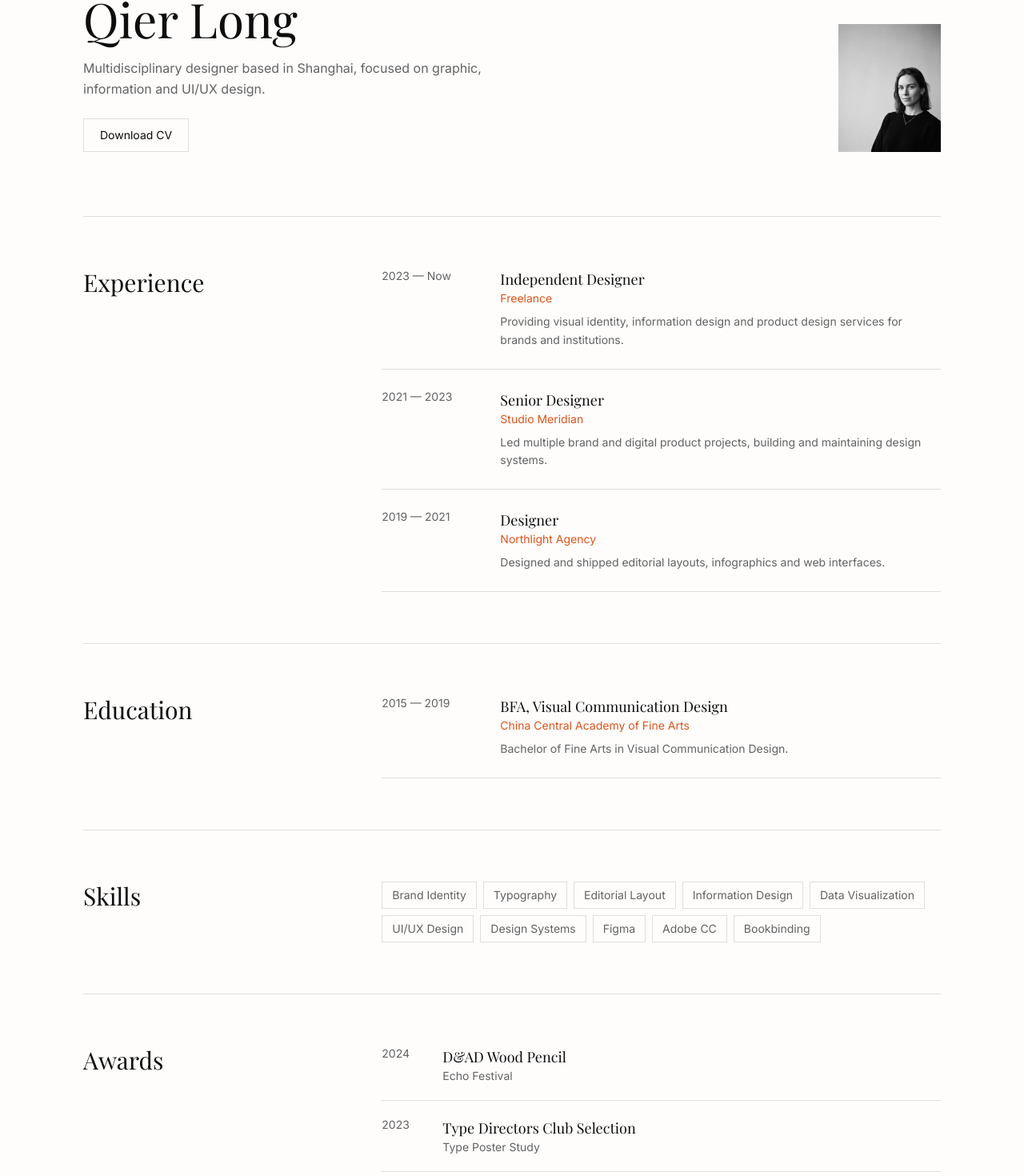
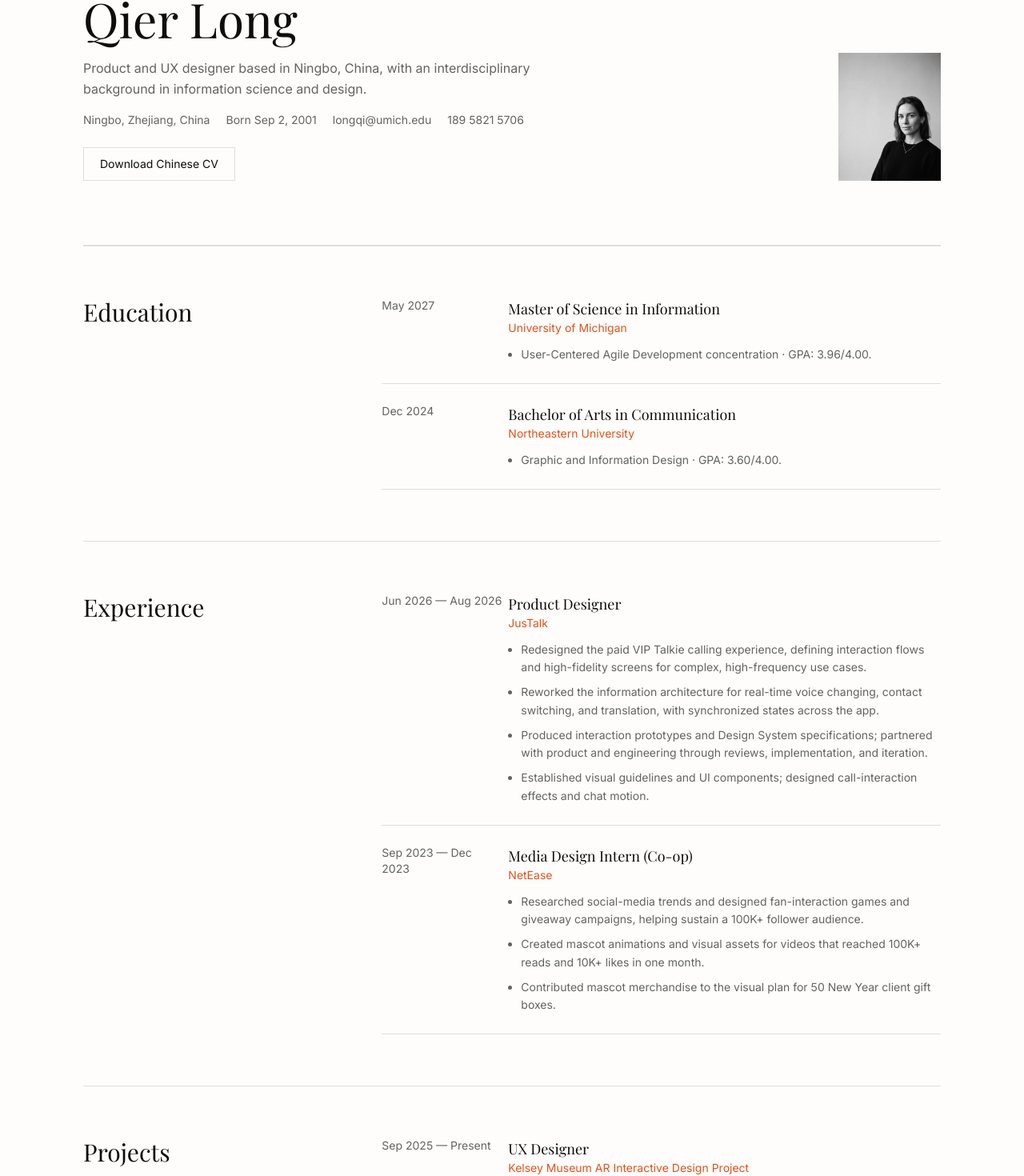
Before and after one commit to QierLong92/Portfolio-2027, a Next.js app: page /resume in a window 1280 px wide. Shown: the part 203-1673 px from the top of the page at 80% size. Built offline with nearby package versions, Linux system fonts and the light colour scheme; a web font is replaced by a local one.

Commit message:
Add resume

```diff
--- a/app/resume/page.tsx
+++ b/app/resume/page.tsx
@@ -4,182 +4,86 @@ import { Localized } from '@/components/localized'
 
 export const metadata: Metadata = {
   title: 'Resume — Qier Long',
-  description: 'Qier Long’s design experience, skills, and honors.',
+  description: 'Qier Long’s education, product-design experience, projects, and skills.',
 }
 
-const experience = [
-  {
-    period: '2023 — Now',
-    role: { en: 'Independent Designer', zh: '独立设计师' },
-    org: { en: 'Freelance', zh: '自由职业' },
-    desc: { en: 'Providing visual identity, information design and product design services for brands and institutions.', zh: '为品牌与机构提供视觉识别、信息设计与产品设计服务。' },
-  },
-  {
-    period: '2021 — 2023',
-    role: { en: 'Senior Designer', zh: '高级设计师' },
-    org: { en: 'Studio Meridian', zh: '子午线工作室' },
-    desc: { en: 'Led multiple brand and digital product projects, building and maintaining design systems.', zh: '主导多个品牌与数字产品项目，建立并维护设计系统。' },
-  },
-  {
-    period: '2019 — 2021',
-    role: { en: 'Designer', zh: '设计师' },
-    org: { en: 'Northlight Agency', zh: '北光创意机构' },
-    desc: { en: 'Designed and shipped editorial layouts, infographics and web interfaces.', zh: '参与编辑排版、信息图与网页界面的设计与落地。' },
-  },
+type Translation = { en: string; zh: string }
+type ResumeItem = { period: string; role: Translation; org: Translation; highlights: Translation[] }
+const t = (en: string, zh: string): Translation => ({ en, zh })
+
+const education: ResumeItem[] = [
+  { period: 'May 2027', role: t('Master of Science in Information', '信息科学硕士（MSI）'), org: t('University of Michigan', '密歇根大学'), highlights: [t('User-Centered Agile Development concentration · GPA: 3.96/4.00.', '用户中心化敏捷开发方向；GPA：3.96/4.00。')] },
+  { period: 'Dec 2024', role: t('Bachelor of Arts in Communication', '文学学士（传播学）'), org: t('Northeastern University', '美国东北大学'), highlights: [t('Graphic and Information Design · GPA: 3.60/4.00.', '平面与信息设计；GPA：3.60/4.00。')] },
 ]
 
-const education = [
-  {
-    period: '2015 — 2019',
-    role: { en: 'BFA, Visual Communication Design', zh: '视觉传达设计学士' },
-    org: { en: 'China Central Academy of Fine Arts', zh: '中央美术学院' },
-    desc: { en: 'Bachelor of Fine Arts in Visual Communication Design.', zh: '视觉传达设计艺术学士学位。' },
-  },
+const experience: ResumeItem[] = [
+  { period: 'Jun 2026 — Aug 2026', role: t('Product Designer', '产品设计师'), org: t('JusTalk', 'JusTalk'), highlights: [
+    t('Redesigned the paid VIP Talkie calling experience, defining interaction flows and high-fidelity screens for complex, high-frequency use cases.', '深度参与付费 VIP Talkie 通话功能升级，主导高频复杂场景的交互流程梳理与高保真界面设计。'),
+    t('Reworked the information architecture for real-time voice changing, contact switching, and translation, with synchronized states across the app.', '针对实时变声、动态更改联系人和实时翻译等多线程功能重构信息架构，并打通与 App 其他模块的状态与视觉同步。'),
+    t('Produced interaction prototypes and Design System specifications; partnered with product and engineering through reviews, implementation, and iteration.', '输出高保真交互原型与 Design System 规范，并协同产品、前后端团队完成评审、走查与版本迭代。'),
+    t('Established visual guidelines and UI components; designed call-interaction effects and chat motion.', '负责 App 主题 UI 视觉设计与标准化组件，并设计通话互动特效和聊天动效体验。'),
+  ] },
+  { period: 'Sep 2023 — Dec 2023', role: t('Media Design Intern (Co-op)', '媒体设计实习生（Co-op）'), org: t('NetEase', '网易'), highlights: [
+    t('Researched social-media trends and designed fan-interaction games and giveaway campaigns, helping sustain a 100K+ follower audience.', '结合社交媒体热点研究线上小游戏受欢迎度，设计粉丝互动游戏、抽奖活动等内容，助力账号巩固 10 万+粉丝规模。'),
+    t('Created mascot animations and visual assets for videos that reached 100K+ reads and 10K+ likes in one month.', '独立完成品牌吉祥物系列动画及配套视觉元素设计，相关宣传视频上线一个月内获 10 万+阅读与 1 万+点赞。'),
+    t('Contributed mascot merchandise to the visual plan for 50 New Year client gift boxes.', '参与新年礼盒整体视觉规划，完成 50 份客户赠礼礼盒中吉祥物衍生产品的设计工作。'),
+  ] },
 ]
 
-const skills = [
-  ['Brand Identity', '品牌识别'], ['Typography', '字体设计'], ['Editorial Layout', '编辑排版'],
-  ['Information Design', '信息设计'], ['Data Visualization', '数据可视化'], ['UI/UX Design', 'UI/UX 设计'],
-  ['Design Systems', '设计系统'], ['Figma', 'Figma'], ['Adobe CC', 'Adobe CC'], ['Bookbinding', '书籍装帧'],
+const projects: ResumeItem[] = [
+  { period: 'Sep 2025 — Present', role: t('UX Designer', 'UX 设计师'), org: t('Kelsey Museum AR Interactive Design Project', 'Kelsey 博物馆 AR 互动设计项目'), highlights: [
+    t('Studied virtual-exhibition patterns across 12 leading museums and proposed a mobile AR treasure-hunt experience.', '与设计团队调研全球 12 家头部博物馆虚拟展陈项目，提出移动端 AR 寻宝体验方案。'),
+    t('Created mobile information architecture, wireframes, AR flows, and high-fidelity prototypes; the proposal became the team’s sole implementation prototype.', '独立完成移动端信息架构、线框图及 AR 交互流程设计，并制作高保真界面，方案成为团队唯一落地原型。'),
+    t('Ran five rounds of age-segmented testing, iterated tutorials and a personal collection feature, and coordinated 3D artifact scan and AR-recognition implementation.', '组织 5 轮分年龄段用户测试，迭代引导教程与个人藏品库，并协同完成 3D 文物扫描模型导入和 AR 识别联调。'),
+  ] },
+  { period: 'Mar 2026 — Apr 2026', role: t('UX Designer', 'UX 设计师'), org: t('Saline Music Repair App Design', 'Saline Music Repair 应用设计'), highlights: [
+    t('Identified unclear pricing, opaque repair progress, and inefficient communication through store visits and user interviews.', '通过门店走访与乐器用户深度访谈，梳理出维修流程中定价模糊、进度黑箱、沟通低效等痛点。'),
+    t('Designed pricing, progress tracking, pickup navigation, and end-to-end flows from registration through payment.', '整合咨询查询、服务定价、进度跟踪与取件导航，并设计从注册登录到支付的全链路交互。'),
+    t('Built a mobile design system with typography, color, card components, prototypes, and interaction documentation.', '建立统一的移动端设计规范，包含字体层级、色彩系统、卡片组件，并输出完整高保真原型与交互说明。'),
+  ] },
+  { period: 'Jan 2026 — Mar 2026', role: t('UX Designer', 'UX 设计师'), org: t('NYPD Pizza Website Redesign', 'NYPD 披萨店网站重设计'), highlights: [
+    t('Benchmarked four competitors across navigation, ordering efficiency, and brand presentation.', '与另一名设计师协作，对标 Joe’s Pizza、Domino’s 等 4 家竞品，完成导航、点餐效率与品牌呈现的体验对标。'),
+    t('Reorganized menu browsing, ordering, store information, and brand-story content; streamlined product-to-cart flows.', '重新梳理菜单浏览、在线点餐、门店信息与品牌故事四大板块，优化菜品分类、定制选项与加购路径。'),
+    t('Delivered responsive designs for phone, tablet, and desktop with a New York–style visual language.', '完成手机、平板与桌面端的响应式设计，并强化贴合纽约风格披萨店定位的品牌视觉语言。'),
+  ] },
+  { period: 'Sep 2025 — Dec 2025', role: t('Product Researcher', '产品调研'), org: t('Salesforce AI Product Research', 'Salesforce AI 产品调研'), highlights: [
+    t('Created a data-privacy research plan for Education Cloud AI with segmentation, interview guides, and an analysis framework.', '承接 Salesforce Education Cloud AI 产品数据隐私管理研究需求，设计包含用户分层、访谈提纲与分析框架的完整研究方案。'),
+    t('Studied information-security practices at eight universities and five companies, then delivered three solution directions and a final research report.', '调研 8 所高校与 5 家企业的信息安全管理现状，提出 3 类针对性解决方案并交付完整研究报告。'),
+  ] },
+  { period: 'Sep 2025 — Dec 2025', role: t('Product Manager', '产品经理'), org: t('South China Morning Post Product Iteration', '南华早报产品迭代'), highlights: [
+    t('Analyzed SCMP free-reading issues, identifying stale content and weak alignment with social trends as core user pain points.', '承接 SCMP App 产品优化需求，拆解新版免费阅读板块问题，挖掘内容滞后、脱离社会热点等核心体验痛点。'),
+    t('Led target-user interviews and consolidated needs into an actionable requirements list and implementable improvement proposal.', '主导筛选核心目标用户并开展深度访谈，沉淀用户需求清单，结合业务目标形成可落地的产品迭代方案。'),
+  ] },
 ]
 
-const awards = [
-  { year: '2024', title: ['D&AD Wood Pencil', 'D&AD 木铅笔奖'], note: ['Echo Festival', 'Echo 音乐节'] },
-  { year: '2023', title: ['Type Directors Club Selection', '字体指导俱乐部入选'], note: ['Type Poster Study', '字体海报研究'] },
-  { year: '2022', title: ['Kantar Information is Beautiful Award', 'Kantar 信息之美奖'], note: ['City Breath Atlas', '城市呼吸数据图谱'] },
+const skillGroups = [
+  { label: t('Design & Prototyping', '设计与原型制作'), items: t('Figma · Adobe Photoshop · Illustrator · InDesign · XD · After Effects · Procreate · Unity', 'Figma · Adobe Photoshop · Illustrator · InDesign · XD · After Effects · Procreate · Unity') },
+  { label: t('Front-End Development', '前端开发'), items: t('Python · SQL · HTML · CSS · JavaScript · React.js', 'Python · SQL · HTML · CSS · JavaScript · React.js') },
+  { label: t('User Research & UX Methods', '用户研究与 UX 方法'), items: t('User interviews · Inclusive UX testing · Personas · Wireframes · Accessibility evaluation', '用户访谈 · 包容性用户体验测试 · 用户画像 · 线框图 · 无障碍性评估') },
+  { label: t('Languages', '语言能力'), items: t('English (GRE: 321) · Chinese (Native)', '英语（GRE：321）· 中文（母语）') },
 ]
 
+const assessment = [
+  t('Interdisciplinary background in information science and design communication, focused on user-centered design and technical awareness.', '拥有信息科学与设计传播跨学科背景，专注用户中心化设计方法，具备扎实的理论基础与技术认知。'),
+  t('Full-lifecycle experience from user research and interaction design through delivery across multiple digital-product industries.', '参与过从用户调研、交互设计到落地交付的全流程项目，积累了多行业数字产品设计与研究经验。'),
+  t('Detail-oriented and collaborative, with cross-functional communication, project-coordination, and rapid learning skills.', '具备良好的跨团队沟通与项目协调能力，注重细节与用户体验，能够快速学习并应用新技术。'),
+]
+
+function ResumeList({ items }: { items: ResumeItem[] }) {
+  return <ul className="flex flex-col">{items.map((item) => <li key={`${item.org.en}-${item.period}`} className="grid grid-cols-1 gap-2 border-b border-border py-6 first:pt-0 md:grid-cols-[150px_1fr]"><span className="text-sm text-muted-foreground">{item.period}</span><div><h3 className="font-serif text-lg"><Localized en={item.role.en} zh={item.role.zh} /></h3><p className="text-sm text-accent"><Localized en={item.org.en} zh={item.org.zh} /></p><ul className="mt-3 flex list-disc flex-col gap-2 pl-4 text-sm leading-relaxed text-muted-foreground">{item.highlights.map((highlight) => <li key={highlight.en}><Localized en={highlight.en} zh={highlight.zh} /></li>)}</ul></div></li>)}</ul>
+}
+
+function ResumeSection({ title, children }: { title: Translation; children: React.ReactNode }) {
+  return <section className="grid gap-x-12 gap-y-10 border-t border-border py-16 md:grid-cols-3"><h2 className="font-serif text-2xl md:text-3xl"><Localized en={title.en} zh={title.zh} /></h2><div className="md:col-span-2">{children}</div></section>
+}
+
 export default function ResumePage() {
-  return (
-    <main className="mx-auto max-w-6xl px-6 md:px-10">
-      {/* Header */}
-      <section className="border-b border-border py-16 md:py-20">
-        <div className="flex flex-col gap-10 md:flex-row md:items-end md:justify-between">
-          <div>
-            <p className="text-sm text-muted-foreground"><Localized en="Resume" zh="简历" /></p>
-            <h1 className="mt-4 font-serif text-4xl leading-[1.1] md:text-6xl">
-              Qier Long
-            </h1>
-            <p className="mt-4 max-w-xl text-base leading-relaxed text-muted-foreground">
-              <Localized en="Multidisciplinary designer based in Shanghai, focused on graphic, information and UI/UX design." zh="现居上海的跨学科设计师，专注于平面、信息与 UI/UX 设计。" />
-            </p>
-            <a
-              href="mailto:hello@linlan.design"
-              className="mt-6 inline-flex items-center gap-2 border border-border px-5 py-2.5 text-sm transition-colors hover:border-foreground"
-            >
-              <Localized en="Download CV" zh="下载简历" />
-            </a>
-          </div>
-          <div className="relative h-40 w-32 shrink-0 overflow-hidden bg-muted grayscale">
-            <Image
-              src="/portrait.png"
-              alt="Portrait of Qier Long"
-              fill
-              sizes="128px"
-              className="object-cover"
-            />
-          </div>
-        </div>
-      </section>
-
-      {/* Experience + Education */}
-      <section className="grid gap-x-12 gap-y-16 py-16 md:grid-cols-3">
-        <h2 className="font-serif text-2xl md:text-3xl">
-          <Localized en="Experience" zh="经历" />
-        </h2>
-        <div className="md:col-span-2">
-          <ul className="flex flex-col">
-            {experience.map((item) => (
-              <li
-                key={item.role.en}
-                className="grid grid-cols-1 gap-2 border-b border-border py-6 first:pt-0 md:grid-cols-[140px_1fr]"
-              >
-                <span className="text-sm text-muted-foreground">
-                  {item.period}
-                </span>
-                <div>
-                  <h3 className="font-serif text-lg"><Localized en={item.role.en} zh={item.role.zh} /></h3>
-                  <p className="text-sm text-accent"><Localized en={item.org.en} zh={item.org.zh} /></p>
-                  <p className="mt-2 text-sm leading-relaxed text-muted-foreground">
-                    <Localized en={item.desc.en} zh={item.desc.zh} />
-                  </p>
-                </div>
-              </li>
-            ))}
-          </ul>
-        </div>
-      </section>
-
-      <section className="grid gap-x-12 gap-y-16 border-t border-border py-16 md:grid-cols-3">
-        <h2 className="font-serif text-2xl md:text-3xl">
-          <Localized en="Education" zh="教育" />
-        </h2>
-        <div className="md:col-span-2">
-          <ul className="flex flex-col">
-            {education.map((item) => (
-              <li
-                key={item.role.en}
-                className="grid grid-cols-1 gap-2 border-b border-border py-6 first:pt-0 md:grid-cols-[140px_1fr]"
-              >
-                <span className="text-sm text-muted-foreground">
-                  {item.period}
-                </span>
-                <div>
-                  <h3 className="font-serif text-lg"><Localized en={item.role.en} zh={item.role.zh} /></h3>
-                  <p className="text-sm text-accent"><Localized en={item.org.en} zh={item.org.zh} /></p>
-                  <p className="mt-2 text-sm leading-relaxed text-muted-foreground">
-                    <Localized en={item.desc.en} zh={item.desc.zh} />
-                  </p>
-                </div>
-              </li>
-            ))}
-          </ul>
-        </div>
-      </section>
-
-      {/* Skills */}
-      <section className="grid gap-x-12 gap-y-8 border-t border-border py-16 md:grid-cols-3">
-        <h2 className="font-serif text-2xl md:text-3xl">
-          <Localized en="Skills" zh="技能" />
-        </h2>
-        <div className="flex flex-wrap gap-2 md:col-span-2">
-          {skills.map(([en, zh]) => (
-            <span
-              key={en}
-              className="border border-border px-3 py-1.5 text-sm text-muted-foreground"
-            >
-              <Localized en={en} zh={zh} />
-            </span>
-          ))}
-        </div>
-      </section>
-
-      {/* Awards */}
-      <section className="grid gap-x-12 gap-y-8 border-t border-border py-16 md:grid-cols-3">
-        <h2 className="font-serif text-2xl md:text-3xl">
-          <Localized en="Awards" zh="荣誉" />
-        </h2>
-        <div className="md:col-span-2">
-          <ul className="flex flex-col">
-            {awards.map((item) => (
-              <li
-                key={item.title[0]}
-                className="grid grid-cols-[60px_1fr] gap-4 border-b border-border py-5 first:pt-0"
-              >
-                <span className="text-sm text-muted-foreground">
-                  {item.year}
-                </span>
-                <div className="flex flex-col">
-                  <span className="font-serif text-lg"><Localized en={item.title[0]} zh={item.title[1]} /></span>
-                  <span className="text-sm text-muted-foreground">
-                    <Localized en={item.note[0]} zh={item.note[1]} />
-                  </span>
-                </div>
-              </li>
-            ))}
-          </ul>
-        </div>
-      </section>
-    </main>
-  )
+  return <main className="mx-auto max-w-6xl px-6 md:px-10">
+    <section className="border-b border-border py-16 md:py-20"><div className="flex flex-col gap-10 md:flex-row md:items-end md:justify-between"><div><p className="text-sm text-muted-foreground"><Localized en="Resume" zh="简历" /></p><h1 className="mt-4 font-serif text-4xl leading-[1.1] md:text-6xl">Qier Long</h1><p className="mt-4 max-w-xl text-base leading-relaxed text-muted-foreground"><Localized en="Product and UX designer based in Ningbo, China, with an interdisciplinary background in information science and design." zh="现居浙江省宁波市，拥有信息科学与设计跨学科背景的产品与 UX 设计师。" /></p><div className="mt-4 flex flex-wrap gap-x-5 gap-y-2 text-sm text-muted-foreground"><span><Localized en="Ningbo, Zhejiang, China" zh="浙江省宁波市" /></span><span><Localized en="Born Sep 2, 2001" zh="生日：2001 年 9 月 2 日" /></span><a href="mailto:longqi@umich.edu" className="hover:text-accent">longqi@umich.edu</a><a href="tel:+8618958215706" className="hover:text-accent">189 5821 5706</a></div><a href="/resume/qier-long-chinese-cv.pdf" download className="mt-6 inline-flex items-center gap-2 border border-border px-5 py-2.5 text-sm transition-colors hover:border-foreground"><Localized en="Download Chinese CV" zh="下载中文简历" /></a></div><div className="relative h-40 w-32 shrink-0 overflow-hidden bg-muted grayscale"><Image src="/portrait.png" alt="Portrait of Qier Long" fill sizes="128px" className="object-cover" /></div></div></section>
+    <ResumeSection title={t('Education', '教育背景')}><ResumeList items={education} /></ResumeSection>
+    <ResumeSection title={t('Experience', '实习经历')}><ResumeList items={experience} /></ResumeSection>
+    <ResumeSection title={t('Projects', '项目经历')}><ResumeList items={projects} /></ResumeSection>
+    <ResumeSection title={t('Skills', '个人技能')}><dl className="flex flex-col gap-6">{skillGroups.map((group) => <div key={group.label.en}><dt className="text-xs uppercase tracking-widest text-muted-foreground"><Localized en={group.label.en} zh={group.label.zh} /></dt><dd className="mt-2 text-sm leading-relaxed"><Localized en={group.items.en} zh={group.items.zh} /></dd></div>)}</dl></ResumeSection>
+    <ResumeSection title={t('Assessment', '自我评价')}><ul className="flex list-disc flex-col gap-3 pl-4 text-sm leading-relaxed text-muted-foreground">{assessment.map((item) => <li key={item.en}><Localized en={item.en} zh={item.zh} /></li>)}</ul></ResumeSection>
+  </main>
 }
```
Also changed, not shown: 2 other files (tests, documents, lock files or other folders).
